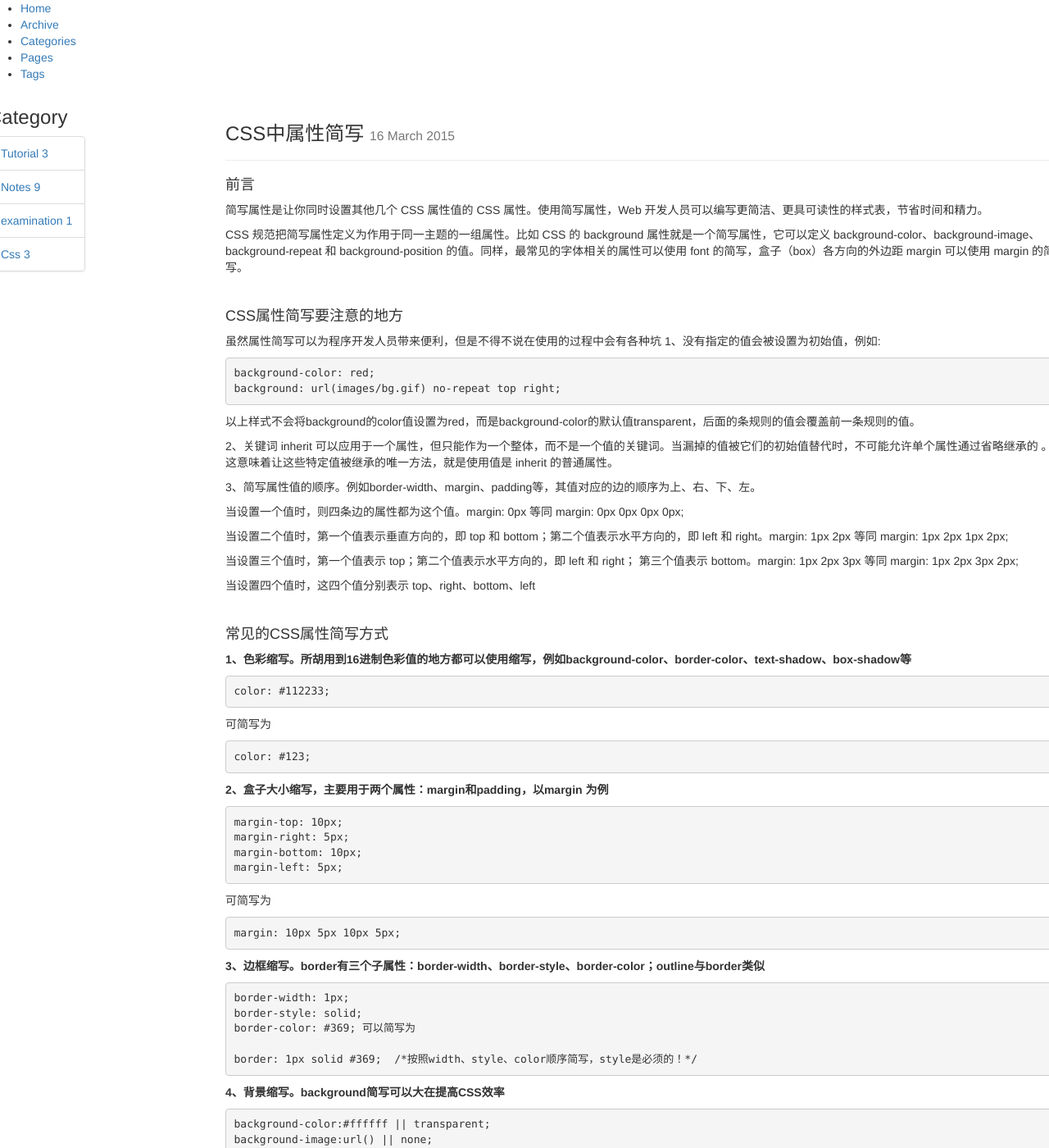
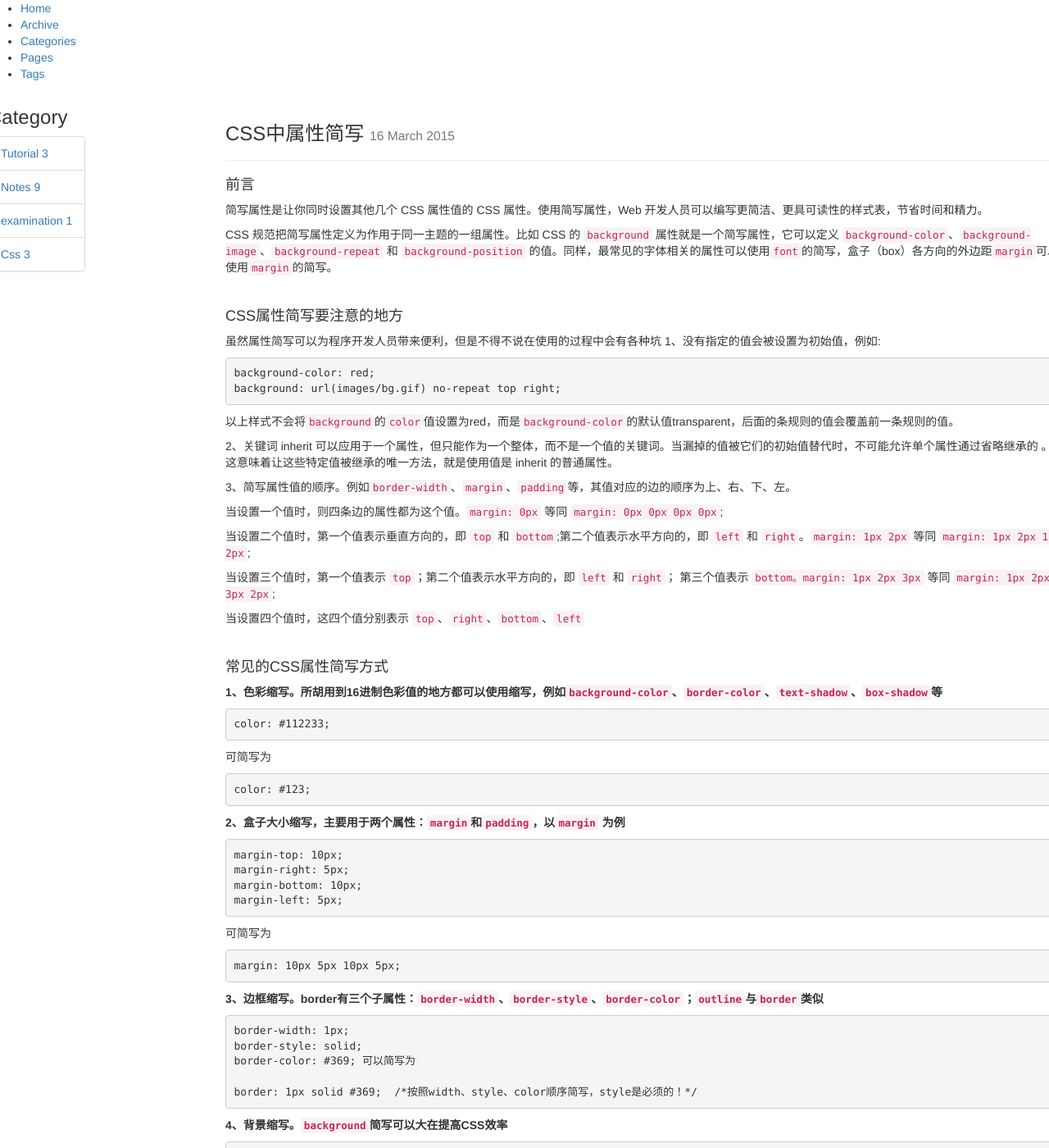
Before and after one commit to Tim-Ju/tim-ju.github.io, a Jekyll site: the page built from _posts/2015-03-16-1.md, in a window 1280 px wide and 1400 px high. Shown: the whole window at 82% size. Built offline with Jekyll 4.4.1, drawn with Linux system fonts in a browser that asks for light colours; nearby versions of some CDN libraries; library files that are not in the unit come from our copies; comment, search, counter and statistics services are not loaded; some of the changed text lies outside the part shown.

Commit message:
2015-03-16-1.md update

```diff
--- a/_posts/2015-03-16-1.md
+++ b/_posts/2015-03-16-1.md
@@ -10,7 +10,7 @@ tags : [css, tutorial]
 ####前言
 简写属性是让你同时设置其他几个 CSS 属性值的 CSS 属性。使用简写属性，Web 开发人员可以编写更简洁、更具可读性的样式表，节省时间和精力。
 
-CSS 规范把简写属性定义为作用于同一主题的一组属性。比如 CSS 的 background 属性就是一个简写属性，它可以定义 background-color、background-image、background-repeat 和 background-position 的值。同样，最常见的字体相关的属性可以使用 font 的简写，盒子（box）各方向的外边距 margin 可以使用 margin 的简写。
+CSS 规范把简写属性定义为作用于同一主题的一组属性。比如 CSS 的 `background` 属性就是一个简写属性，它可以定义 `background-color`、`background-image`、`background-repeat` 和 `background-position` 的值。同样，最常见的字体相关的属性可以使用`font`的简写，盒子（box）各方向的外边距`margin`可以使用`margin`的简写。
 
 <br/>
 
@@ -21,25 +21,25 @@ CSS 规范把简写属性定义为作用于同一主题的一组属性。比如
 	background-color: red;
 	background: url(images/bg.gif) no-repeat top right;
 
-以上样式不会将background的color值设置为red，而是background-color的默认值transparent，后面的条规则的值会覆盖前一条规则的值。
+以上样式不会将`background`的`color`值设置为red，而是`background-color`的默认值transparent，后面的条规则的值会覆盖前一条规则的值。
 
 2、关键词 inherit 可以应用于一个属性，但只能作为一个整体，而不是一个值的关键词。当漏掉的值被它们的初始值替代时，不可能允许单个属性通过省略继承的 。这意味着让这些特定值被继承的唯一方法，就是使用值是 inherit 的普通属性。
 
-3、简写属性值的顺序。例如border-width、margin、padding等，其值对应的边的顺序为上、右、下、左。
+3、简写属性值的顺序。例如`border-width`、`margin`、`padding`等，其值对应的边的顺序为上、右、下、左。
 
-当设置一个值时，则四条边的属性都为这个值。margin: 0px 等同 margin: 0px 0px 0px 0px;
+当设置一个值时，则四条边的属性都为这个值。`margin: 0px` 等同 `margin: 0px 0px 0px 0px`;
 
-当设置二个值时，第一个值表示垂直方向的，即 top 和 bottom；第二个值表示水平方向的，即 left 和 right。margin: 1px 2px 等同 margin: 1px 2px 1px 2px;
+当设置二个值时，第一个值表示垂直方向的，即 `top` 和 `bottom`;第二个值表示水平方向的，即 `left` 和 `right`。`margin: 1px 2px` 等同 `margin: 1px 2px 1px 2px`;
 
-当设置三个值时，第一个值表示 top；第二个值表示水平方向的，即 left 和 right； 第三个值表示 bottom。margin: 1px 2px 3px 等同 margin: 1px 2px 3px 2px;
+当设置三个值时，第一个值表示 `top`；第二个值表示水平方向的，即 `left` 和 `right`； 第三个值表示 `bottom。margin: 1px 2px 3px` 等同 `margin: 1px 2px 3px 2px`;
 
-当设置四个值时，这四个值分别表示 top、right、bottom、left
+当设置四个值时，这四个值分别表示 `top`、`right`、`bottom`、`left`
 
 <br/>
 
 ####常见的CSS属性简写方式
 
-<strong>1、色彩缩写。所胡用到16进制色彩值的地方都可以使用缩写，例如background-color、border-color、text-shadow、box-shadow等</strong>
+<strong>1、色彩缩写。所胡用到16进制色彩值的地方都可以使用缩写，例如`background-color`、`border-color`、`text-shadow`、`box-shadow`等</strong>
 
 	color: #112233;
 
@@ -48,7 +48,7 @@ CSS 规范把简写属性定义为作用于同一主题的一组属性。比如
 	color: #123;
 
 
-<strong>2、盒子大小缩写，主要用于两个属性：margin和padding，以margin 为例</strong>
+<strong>2、盒子大小缩写，主要用于两个属性：`margin`和`padding`，以`margin` 为例</strong>
 
 	margin-top: 10px;
 	margin-right: 5px;
@@ -59,7 +59,7 @@ CSS 规范把简写属性定义为作用于同一主题的一组属性。比如
 
 	margin: 10px 5px 10px 5px;
 
-<strong>3、边框缩写。border有三个子属性：border-width、border-style、border-color；outline与border类似</strong>
+<strong>3、边框缩写。border有三个子属性：`border-width`、`border-style`、`border-color`；`outline`与`border`类似</strong>
 
 	border-width: 1px;
 	border-style: solid;
@@ -68,7 +68,7 @@ CSS 规范把简写属性定义为作用于同一主题的一组属性。比如
 
 	border: 1px solid #369;  /*按照width、style、color顺序简写，style是必须的！*/
 
-<strong>4、背景缩写。background简写可以大在提高CSS效率</strong>
+<strong>4、背景缩写。`background`简写可以大在提高CSS效率</strong>
 
 	background-color:#ffffff || transparent;
 	background-image:url() || none;
@@ -80,7 +80,7 @@ CSS 规范把简写属性定义为作用于同一主题的一组属性。比如
 
 	background:#fff url(img.gif) no-repeat 0 0; /*按照“色图重定位”顺序简写*/
 
-<strong>5、字体简写。font的简写是这些简写中最需要小心的一个，稍有疏忽就会造成一些意想不到的后果，所以，很多人并不赞成使用font缩写。</strong>
+<strong>5、字体简写。`font`的简写是这些简写中最需要小心的一个，稍有疏忽就会造成一些意想不到的后果，所以，很多人并不赞成使用`font`缩写。</strong>
 
 	font-style: normal || italic || oblique;
 	font-variant:normal || small-caps;
@@ -93,7 +93,7 @@ CSS 规范把简写属性定义为作用于同一主题的一组属性。比如
 
 	font: italic bold .8em/1.2 Arial, sans-serif;
 
-<strong>6、列表简写。list-style有三个属性：list-style-type、list-style-position、list-style-image</strong>
+<strong>6、列表简写。`list-style`有三个属性：`list-style-type`、`list-style-position`、`list-style-image`</strong>
 
 	list-style-type:none || disc || circle ||　square || decimal || lower-alpha || upper-alpha || lower-roman || upper-roman
 	list-style-position:  inside || outside || inherit
```
